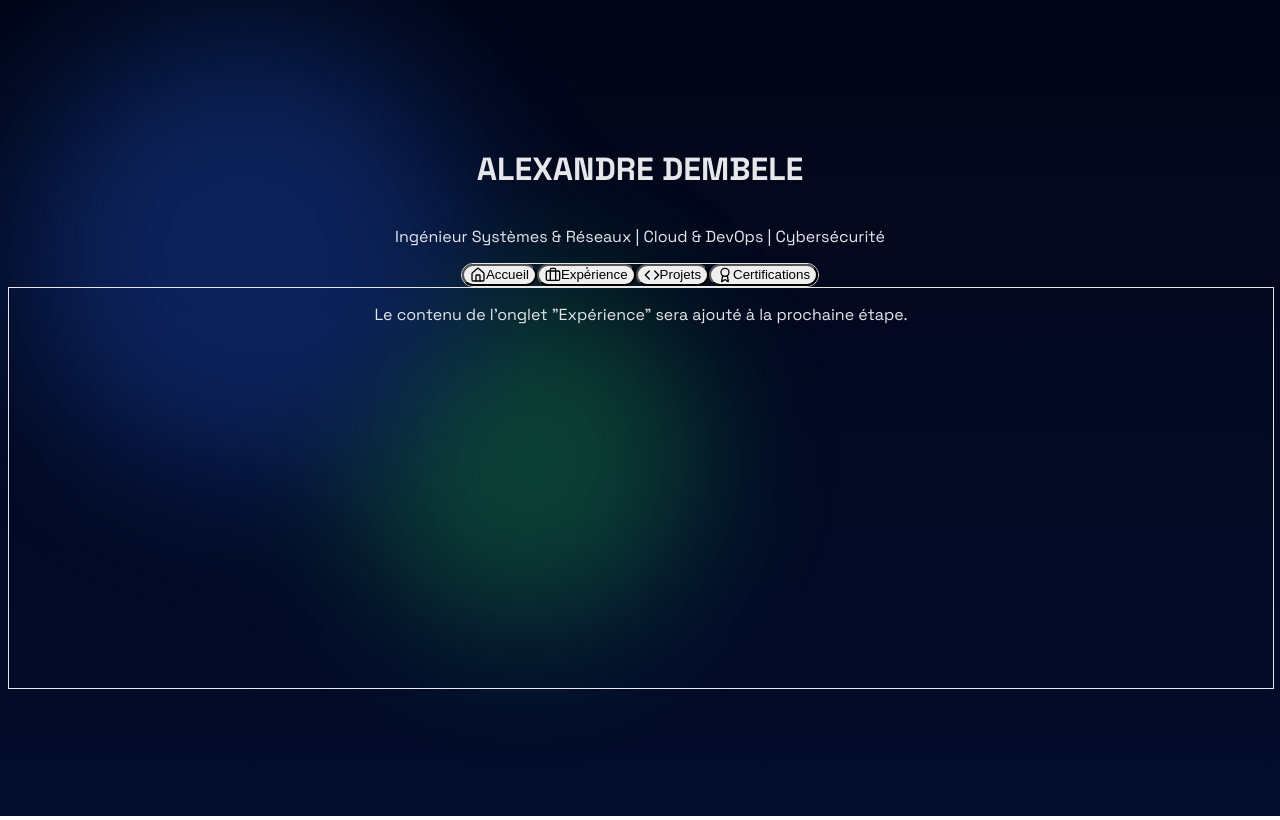
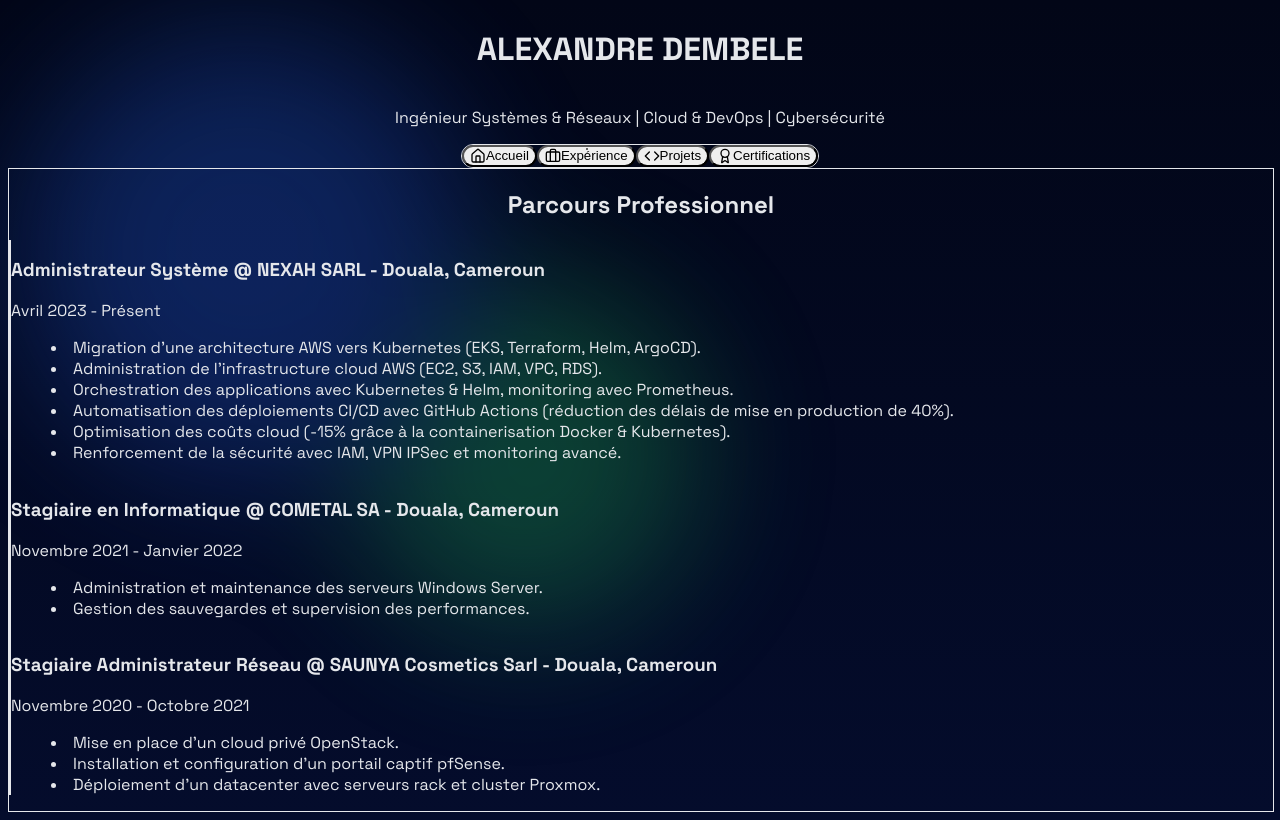
Before and after one commit to alex-dembele/portofolio-alex-dembele, a Next.js app: page / in a window 1280 px wide. Both pictures are taken after a click on the button "Expérience". Built offline with nearby package versions, Linux system fonts and the light colour scheme.

Commit message:
feat: build projects tab with images and api fetching

```diff
--- /dev/null
+++ b/src/app/components/tabs/ExperienceTab.tsx
@@ -0,0 +1,65 @@
+// src/app/components/tabs/ExperienceTab.tsx (Version Corrigée)
+import { Briefcase } from 'lucide-react';
+
+const experiences = [
+    {
+        role: "Administrateur Système",
+        company: "NEXAH SARL - Douala, Cameroun",
+        date: "Avril 2023 - Présent",
+        tasks: [
+            "Migration d'une architecture AWS vers Kubernetes (EKS, Terraform, Helm, ArgoCD).",
+            "Administration de l'infrastructure cloud AWS (EC2, S3, IAM, VPC, RDS).",
+            "Orchestration des applications avec Kubernetes & Helm, monitoring avec Prometheus.",
+            "Automatisation des déploiements CI/CD avec GitHub Actions (réduction des délais de mise en production de 40%).",
+            "Optimisation des coûts cloud (-15% grâce à la containerisation Docker & Kubernetes).",
+            "Renforcement de la sécurité avec IAM, VPN IPSec et monitoring avancé."
+        ]
+    },
+    {
+        role: "Stagiaire en Informatique",
+        company: "COMETAL SA - Douala, Cameroun",
+        date: "Novembre 2021 - Janvier 2022",
+        tasks: [
+            "Administration et maintenance des serveurs Windows Server.",
+            "Gestion des sauvegardes et supervision des performances."
+        ]
+    },
+     {
+        role: "Stagiaire Administrateur Réseau",
+        company: "SAUNYA Cosmetics Sarl - Douala, Cameroun",
+        date: "Novembre 2020 - Octobre 2021",
+        tasks: [
+            "Mise en place d'un cloud privé OpenStack.",
+            "Installation et configuration d'un portail captif pfSense.",
+            "Déploiement d'un datacenter avec serveurs rack et cluster Proxmox."
+        ]
+    }
+];
+
+export default function ExperienceTab() {
+    return (
+        <div>
+            <h2 className="text-3xl font-bold text-green-400 mb-8 text-center">Parcours Professionnel</h2>
+            <div className="relative border-l-2 border-white/10 ml-6 space-y-12">
+                {experiences.map((exp, index) => (
+                    <div key={index} className="relative">
+                        <div className="absolute -left-[33px] top-1 flex items-center justify-center">
+                            <span className="absolute flex h-10 w-10 items-center justify-center rounded-full bg-black/30 border-2 border-green-500/50">
+                                <Briefcase className="h-5 w-5 text-green-400" />
+                            </span>
+                        </div>
+                        <div className="ml-10">
+                           <div className="flex justify-between items-start mb-2 flex-col sm:flex-row">
+                               <h3 className="text-lg font-semibold text-white">{exp.role} @ {exp.company}</h3>
+                               <time className="text-sm font-normal text-gray-400 sm:ml-4">{exp.date}</time>
+                           </div>
+                           <ul className="list-disc list-inside space-y-1 text-gray-300 text-sm pl-2">
+                               {exp.tasks.map((task, i) => <li key={i}>{task}</li>)}
+                           </ul>
+                        </div>
+                    </div>
+                ))}
+            </div>
+        </div>
+    );
+};
--- /dev/null
+++ b/src/app/components/tabs/ProjectsTab.tsx
@@ -0,0 +1,91 @@
+// src/app/components/tabs/ProjectsTab.tsx
+"use client";
+import { useState, useEffect } from 'react';
+import Image from 'next/image';
+import { Badge } from "@/app/components/ui/Badge"; // Nous allons créer ce fichier
+import { Star, Loader, AlertTriangle, ExternalLink, Github } from "lucide-react";
+
+export interface GitHubProject {
+    id: number;
+    name: string;
+    html_url: string;
+    description: string | null;
+    language: string | null;
+    stargazers_count: number;
+    homepage: string | null;
+}
+
+export default function ProjectsTab() {
+    const [projects, setProjects] = useState<GitHubProject[]>([]);
+    const [loading, setLoading] = useState(true);
+    const [error, setError] = useState<string | null>(null);
+
+    useEffect(() => {
+        async function fetchProjects() {
+            try {
+                const res = await fetch(`https://api.github.com/users/alex-dembele/repos?sort=updated&per_page=6`);
+                if (!res.ok) {
+                    throw new Error(`Erreur API GitHub: ${res.status}. Vérifiez votre nom d'utilisateur.`);
+                }
+                const data = await res.json();
+                setProjects(data);
+            } catch (err) {
+                setError((err as Error).message);
+            } finally {
+                setLoading(false);
+            }
+        }
+        fetchProjects();
+    }, []);
+
+    if (loading) {
+        return <div className="flex items-center justify-center min-h-[400px]"><Loader className="animate-spin h-8 w-8 text-green-400"/></div>;
+    }
+
+    if (error) {
+        return (
+            <div className="flex flex-col items-center justify-center min-h-[400px] text-center">
+                <AlertTriangle className="h-12 w-12 text-red-500 mb-4"/>
+                <h3 className="text-xl font-bold text-red-400">Erreur de chargement des projets</h3>
+                <p className="text-red-300/80 mt-2">{error}</p>
+            </div>
+        );
+    }
+
+    return (
+        <div>
+            <h2 className="text-3xl font-bold text-green-400 mb-8 text-center">Mes Créations Récentes</h2>
+            <div className="grid grid-cols-1 md:grid-cols-2 lg:grid-cols-3 gap-6">
+                {projects.map((project) => (
+                    <div key={project.id} className="group relative bg-black/30 p-4 rounded-xl border border-white/10 transition-all duration-300 hover:border-green-500/50 hover:scale-105">
+                        <div className="relative w-full h-40 mb-4 rounded-lg overflow-hidden">
+                            <Image
+                                src={`/projects/${project.name}.png`}
+                                alt={`Aperçu du projet ${project.name}`}
+                                layout="fill"
+                                objectFit="cover"
+                                onError={(e) => { e.currentTarget.src = 'https://via.placeholder.com/400x200/111827/8D9297?text=Image+Indisponible'; }}
+                            />
+                            <div className="absolute inset-0 bg-black/60 group-hover:bg-black/20 transition-all"/>
+                        </div>
+                        <h3 className="text-lg font-bold text-white mb-2 truncate">{project.name}</h3>
+                        <p className="text-gray-400 text-sm h-12 overflow-hidden">{project.description}</p>
+                        <div className="flex flex-wrap gap-2 mt-4">
+                            {project.language && <Badge className="bg-gray-700/50 text-gray-300 border-gray-600">{project.language}</Badge>}
+                        </div>
+                        <div className="flex items-center gap-4 mt-4 pt-4 border-t border-white/10">
+                            <a href={project.html_url} target="_blank" rel="noopener noreferrer" className="flex items-center gap-2 text-gray-300 hover:text-green-400 transition">
+                                <Github size={16}/> Code
+                            </a>
+                            {project.homepage && (
+                               <a href={project.homepage} target="_blank" rel="noopener noreferrer" className="flex items-center gap-2 text-gray-300 hover:text-green-400 transition">
+                                   <ExternalLink size={16}/> Démo
+                               </a>
+                            )}
+                        </div>
+                    </div>
+                ))}
+            </div>
+        </div>
+    );
+}
--- /dev/null
+++ b/src/app/components/ui/Badge.tsx
@@ -0,0 +1,12 @@
+import * as React from "react";
+
+export interface BadgeProps extends React.HTMLAttributes<HTMLDivElement> {}
+
+export function Badge({ className, ...props }: BadgeProps) {
+  return (
+    <div
+      className={`inline-flex items-center rounded-full border px-2.5 py-0.5 text-xs font-semibold transition-colors focus:outline-none focus:ring-2 focus:ring-ring focus:ring-offset-2 ${className}`}
+      {...props}
+    />
+  );
+}
--- a/src/app/page.tsx
+++ b/src/app/page.tsx
@@ -2,13 +2,14 @@
 
 import { useState } from "react";
 import { AnimatePresence, motion } from "framer-motion";
-import { Home as HomeIcon, Briefcase, Code, Award, User } from "lucide-react";
+import { Home as HomeIcon, Briefcase, Code, Award } from "lucide-react";
 
-// Étape 3 : Import du premier onglet fonctionnel
+// Import des composants d'onglets que nous avons finalisés
 import HomeTab from "./components/tabs/HomeTab";
+import ExperienceTab from "./components/tabs/ExperienceTab";
+import ProjectsTab from "./components/tabs/ProjectsTab";
 
-// Composant temporaire pour les onglets que nous n'avons pas encore créés.
-// Cela permet à l'application de fonctionner sans erreurs.
+// Composant temporaire pour le dernier onglet
 const PlaceholderTab = ({ tabName }: { tabName: string }) => (
     <div className="flex items-center justify-center h-96">
         <p className="text-gray-400 text-lg">Le contenu de l'onglet "{tabName}" sera ajouté à la prochaine étape.</p>
@@ -17,12 +18,11 @@ const PlaceholderTab = ({ tabName }: { tabName: string }) => (
 
 
 export default function Home() {
-    // Définition des onglets. Au fur et à mesure que nous créerons les composants,
-    // nous remplacerons les 'PlaceholderTab'.
+    // Le tableau des onglets, maintenant à jour avec le composant ProjectsTab
     const tabs = [
         { id: "home", label: "Accueil", icon: HomeIcon, component: <HomeTab /> },
-        { id: "experience", label: "Expérience", icon: Briefcase, component: <PlaceholderTab tabName="Expérience" /> },
-        { id: "projects", label: "Projets", icon: Code, component: <PlaceholderTab tabName="Projets" /> },
+        { id: "experience", label: "Expérience", icon: Briefcase, component: <ExperienceTab /> },
+        { id: "projects", label: "Projets", icon: Code, component: <ProjectsTab /> },
         { id: "certifications", label: "Certifications", icon: Award, component: <PlaceholderTab tabName="Certifications" /> },
     ];
 
@@ -47,6 +47,7 @@ export default function Home() {
                             <button
                                 key={tab.id}
                                 onClick={() => setActiveTab(tab.id)}
+                                // ↓↓↓ Ligne corrigée ↓↓↓
                                 className={`${activeTab === tab.id ? "" : "hover:text-white/60"} relative rounded-full px-4 py-2 text-sm md:text-base font-medium text-white transition focus-visible:outline-2`}
                                 style={{ WebkitTapHighlightColor: "transparent" }}
                             >
```
